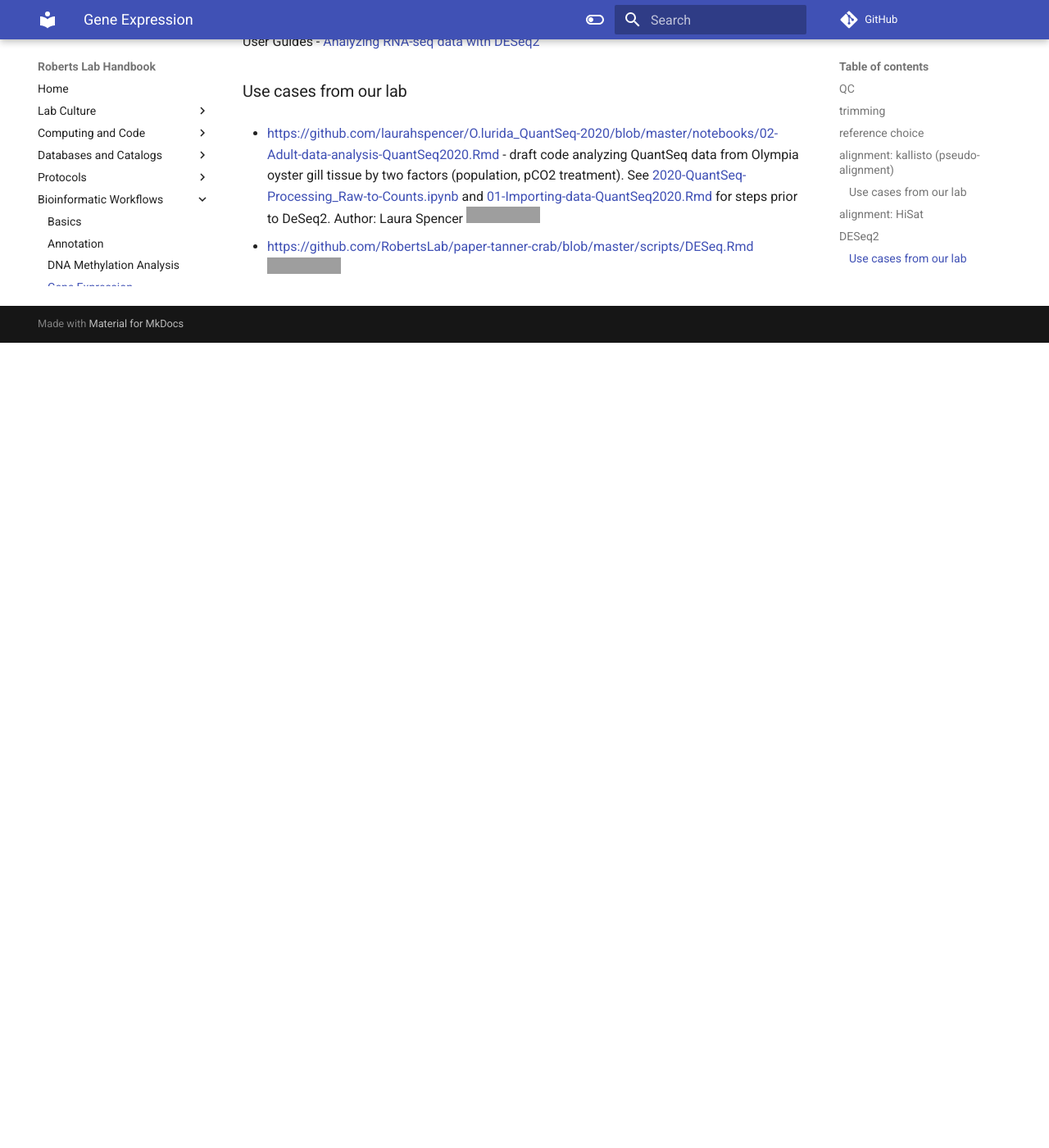
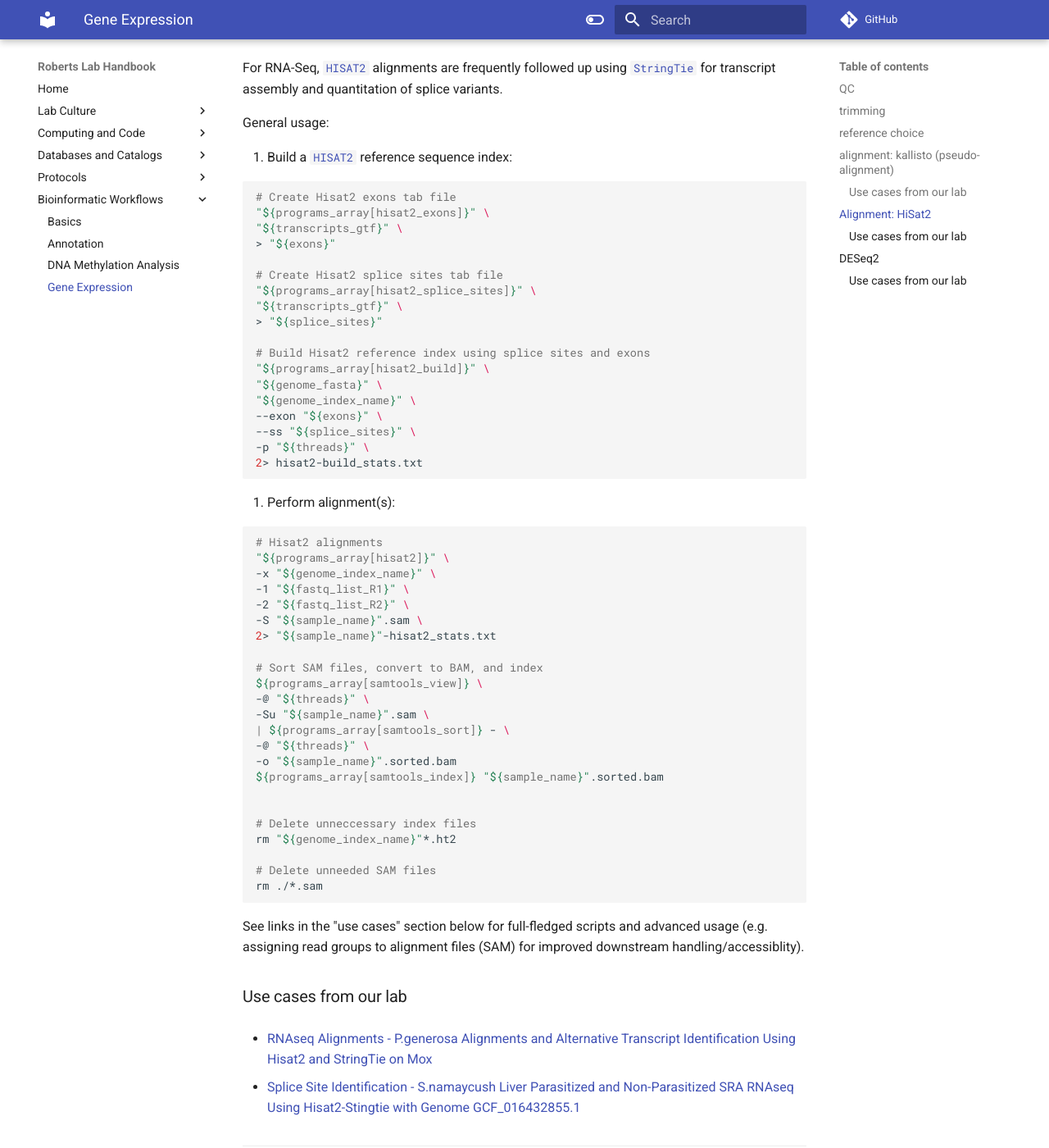
Before and after one commit to RobertsLab/resources, an MkDocs documentation site: the page built from docs/bio-Gene-expression.md, in a window 1280 px wide and 1400 px high, scrolled down 1337 px. Shown: the whole window at 82% size. Built offline with MkDocs 1.6.1 and Material for MkDocs 9.7.7, drawn with Linux system fonts in a browser that asks for light colours; comment, search, counter and statistics services are not loaded; before the commit the page ends 1755 px from its top, so only the background shows below that; some of the changed text lies outside the part shown; grey boxes are pictures that could not be loaded.

Commit message:
add HiSat2 guide

````diff
--- a/docs/bio-Gene-expression.md
+++ b/docs/bio-Gene-expression.md
@@ -25,7 +25,77 @@ User Guides
 - <https://github.com/RobertsLab/paper-tanner-crab/blob/master/notebooks/kallisto-4libraries.ipynb> tanner crab ![GitHub last commit](https://img.shields.io/github/last-commit/RobertsLab/paper-tanner-crab)
 
 
-## alignment: HiSat
+## Alignment: [HiSat2](https://daehwankimlab.github.io/hisat2/manual/)
+See the official documentation (linked above).
+
+Benefits to using [`HISAT2`](https://daehwankimlab.github.io/hisat2/) for alignments:
+
+- Fast.
+
+- Can detect exon/intron junctions (i.e. alternative isoform splice sites).
+
+For RNA-Seq, [`HISAT2`](https://daehwankimlab.github.io/hisat2/) alignments are frequently followed up using [`StringTie`](https://ccb.jhu.edu/software/stringtie/) for transcript assembly and quantitation of splice variants.
+
+General usage:
+
+1. Build a [`HISAT2`](https://daehwankimlab.github.io/hisat2/) reference sequence index:
+
+```bash
+# Create Hisat2 exons tab file
+"${programs_array[hisat2_exons]}" \
+"${transcripts_gtf}" \
+> "${exons}"
+
+# Create Hisat2 splice sites tab file
+"${programs_array[hisat2_splice_sites]}" \
+"${transcripts_gtf}" \
+> "${splice_sites}"
+
+# Build Hisat2 reference index using splice sites and exons
+"${programs_array[hisat2_build]}" \
+"${genome_fasta}" \
+"${genome_index_name}" \
+--exon "${exons}" \
+--ss "${splice_sites}" \
+-p "${threads}" \
+2> hisat2-build_stats.txt
+```
+
+2. Perform alignment(s):
+
+```bash
+# Hisat2 alignments
+"${programs_array[hisat2]}" \
+-x "${genome_index_name}" \
+-1 "${fastq_list_R1}" \
+-2 "${fastq_list_R2}" \
+-S "${sample_name}".sam \
+2> "${sample_name}"-hisat2_stats.txt
+
+# Sort SAM files, convert to BAM, and index
+${programs_array[samtools_view]} \
+-@ "${threads}" \
+-Su "${sample_name}".sam \
+| ${programs_array[samtools_sort]} - \
+-@ "${threads}" \
+-o "${sample_name}".sorted.bam
+${programs_array[samtools_index]} "${sample_name}".sorted.bam
+
+
+# Delete unneccessary index files
+rm "${genome_index_name}"*.ht2
+
+# Delete unneeded SAM files
+rm ./*.sam
+```
+
+See links in the "use cases" section below for full-fledged scripts and advanced usage (e.g. assigning read groups to alignment files (SAM) for improved downstream handling/accessiblity).
+
+### Use cases from our lab
+
+- [RNAseq Alignments - P.generosa Alignments and Alternative Transcript Identification Using Hisat2 and StringTie on Mox](https://robertslab.github.io/sams-notebook/2022/09/14/RNAseq-Alignments-P.generosa-Alignments-and-Alternative-Transcript-Identification-Using-Hisat2-and-StringTie-on-Mox.html)
+
+- [Splice Site Identification - S.namaycush Liver Parasitized and Non-Parasitized SRA RNAseq Using Hisat2-Stingtie with Genome GCF_016432855.1](https://robertslab.github.io/sams-notebook/2022/08/10/Splice-Site-Identification-S.namaycush-Liver-Parasitized-and-Non-Parasitized-SRA-RNAseq-Using-Hisat2-Stingtie-with-Genome-GCF_016432855.1.html)
 
 
 
````
